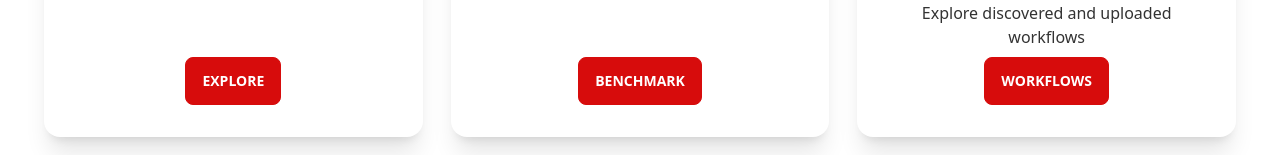
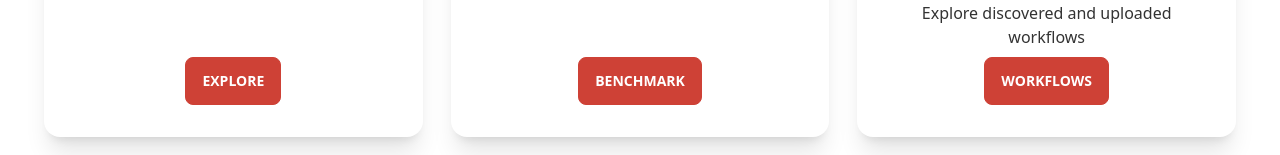
Before and after one commit to Workflomics/workflomics-frontend, a React (Create React App) app: page / in a window 1280 px wide. Shown: the part 543-698 px from the top of the page. Built offline with nearby package versions, Linux system fonts and the light colour scheme; what mobx-persist-store would draw is missing.

Commit message:
Change the button color scheme to match the logo

```diff
--- a/tailwind.config.js
+++ b/tailwind.config.js
@@ -11,7 +11,7 @@ module.exports = {
     themes: [
       {
         "flomics-theme": {
-          primary: "#d70c0c",
+          primary: "#ce4136",
           secondary: "#f6d860",
           accent: "#cd373a",
           neutral: "#3d4451",
```
